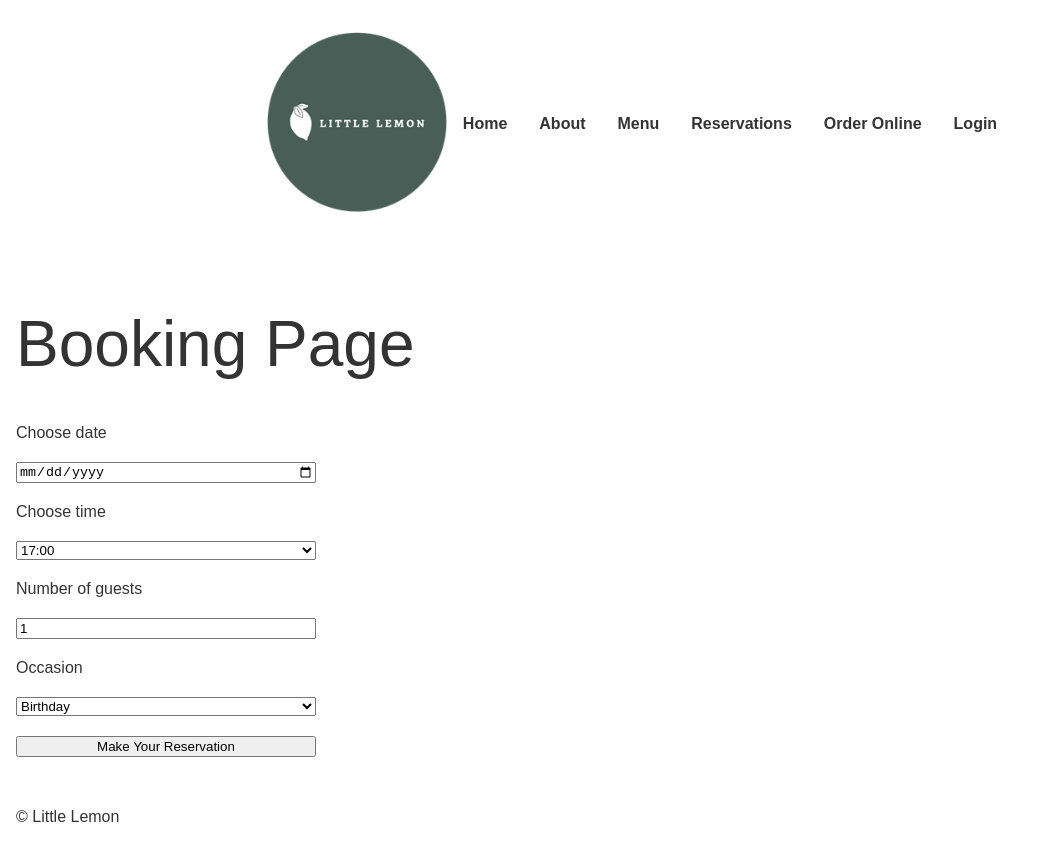
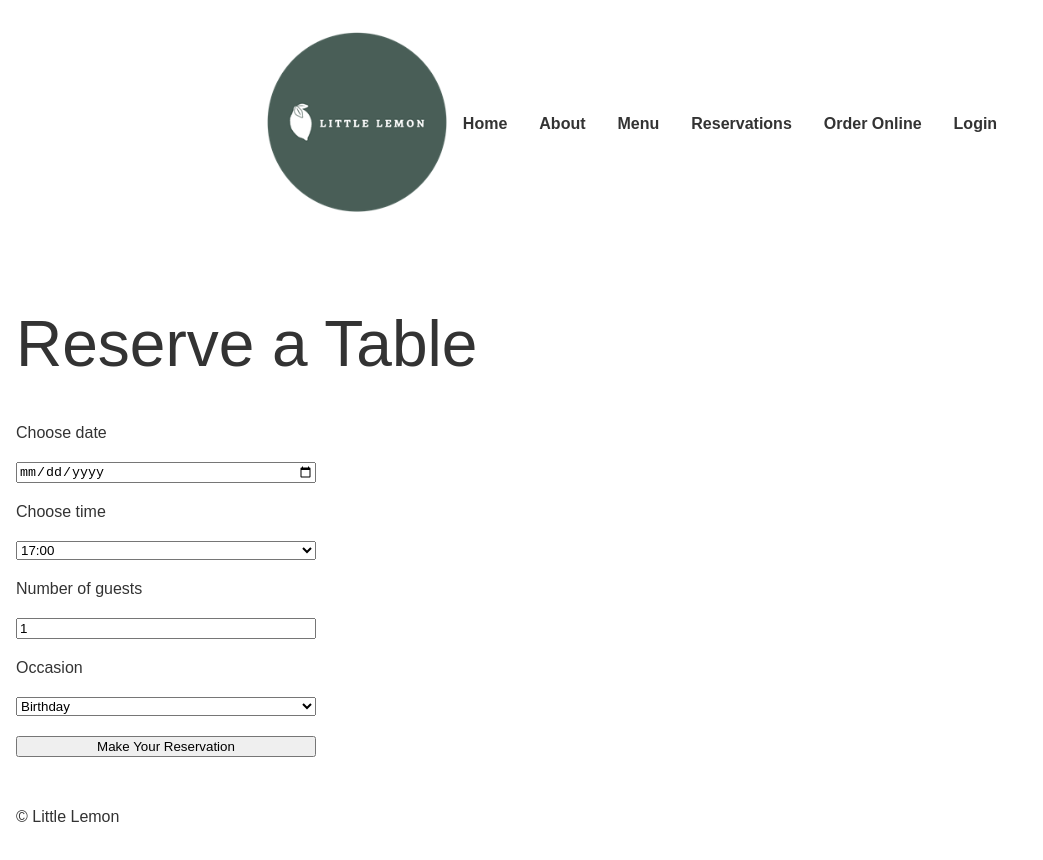
Before and after one commit to ofmabd/little-lemon, a React (Create React App) app: page /booking in a window 1280 px wide. Shown: the whole page, without its empty margins (0-1043 px from the left). Built offline with nearby package versions, Linux system fonts and the light colour scheme.

Commit message:
Updated state components

```diff
--- a/src/components/BookingForm.js
+++ b/src/components/BookingForm.js
@@ -1,17 +1,10 @@
 import { useState } from "react";
 
-function BookingForm() {
+function BookingForm({ availableTimes, dispatch }) {
   const [date, setDate] = useState("");
   const [time, setTime] = useState("17:00");
   const [guests, setGuests] = useState(1);
   const [occasion, setOccasion] = useState("Birthday");
-  const [availableTimes] = useState([
-    "17:00",
-    "18:00",
-    "19:00",
-    "20:00",
-    "21:00",
-  ]);
 
 const handleSubmit = (e) => {
     e.preventDefault();
@@ -37,7 +30,10 @@ const handleSubmit = (e) => {
         type="date"
         id="res-date"
         value={date}
-        onChange={(e) => setDate(e.target.value)}
+        onChange={(e) => {
+            setDate(e.target.value);
+            dispatch(e.target.value);
+        }}
       />
 
       <label htmlFor="res-time">Choose time</label>
--- a/src/components/BookingPage.js
+++ b/src/components/BookingPage.js
@@ -1,12 +1,16 @@
 import BookingForm from "./BookingForm";
 
-function BookingPage () {
-    return (
-        <>
-            <h1>Booking Page</h1>
-            <BookingForm />
-        </>
-    );
+function BookingPage({ availableTimes, dispatch }) {
+  return (
+    <>
+      <h1>Reserve a Table</h1>
+
+      <BookingForm
+        availableTimes={availableTimes}
+        dispatch={dispatch}
+      />
+    </>
+  );
 }
 
 export default BookingPage;
--- a/src/components/Main.js
+++ b/src/components/Main.js
@@ -1,3 +1,4 @@
+import { useReducer } from "react";
 import { Routes, Route } from "react-router-dom";
 
 import Homepage from "./Homepage";
@@ -7,12 +8,40 @@ import MenuPage from "./MenuPage";
 import OrderOnlinePage from "./OrderOnlinePage";
 import LoginPage from "./LoginPage";
 
+function initializeTimes() {
+  return [
+    "17:00",
+    "18:00",
+    "19:00",
+    "20:00",
+    "21:00",
+  ];
+}
+
+function updateTimes(state, action) {
+    return state;
+}
+
 function Main() {
+    const [availableTimes, dispatch] = useReducer(
+        updateTimes,
+        [],
+        initializeTimes
+    );
+
     return (
     <main>
        <Routes>
             <Route path="/" element={<Homepage />} />
-            <Route path="/booking" element={<BookingPage />} />
+            <Route
+                path="/booking"
+                element={
+                    <BookingPage
+                        availableTimes={availableTimes}
+                        dispatch={dispatch}
+                    />
+                }
+            />
             <Route path="/about" element={<AboutPage />} />
             <Route path="/menu" element={<MenuPage />} />
             <Route path="/order-online" element={<OrderOnlinePage />} />
```
